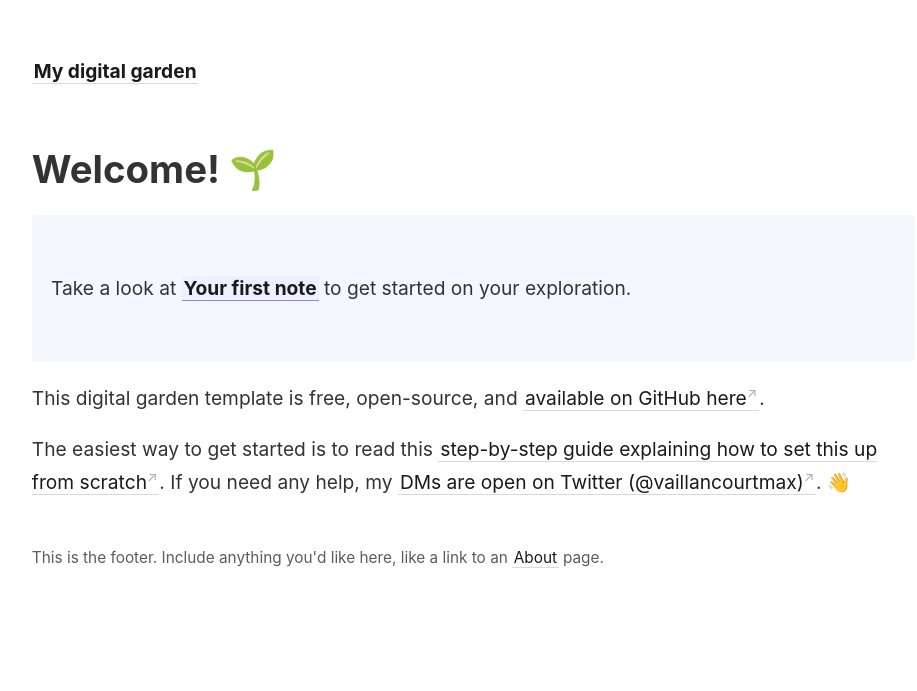
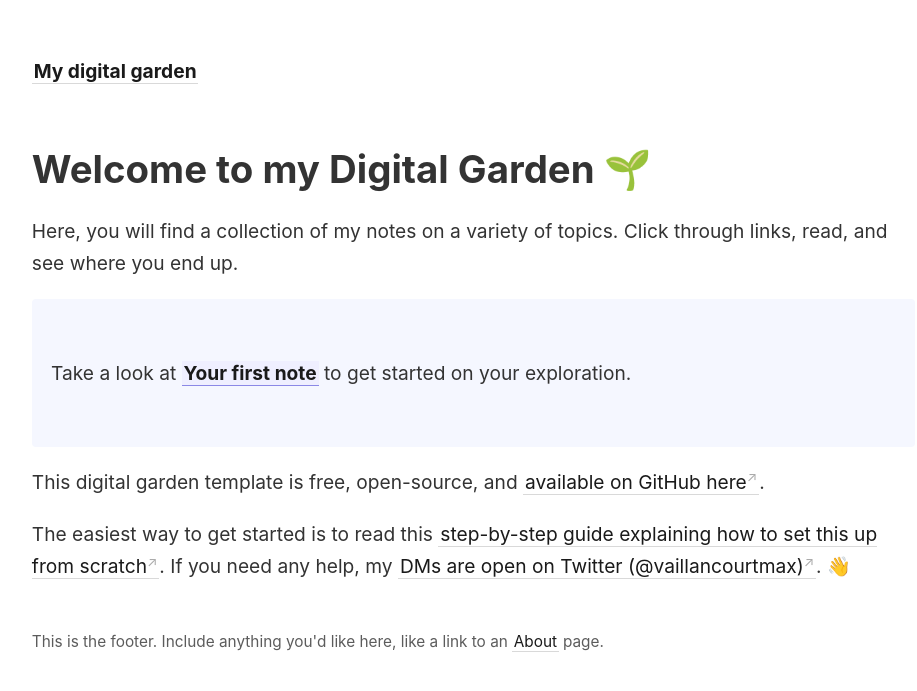
Before and after one commit to weswalla/digital-garden, a Jekyll site: the page built from _pages/index.md, in a window 1280 px wide. Shown: the top 691 px of the page, without its empty margins (45-962 px from the left). Built offline with Jekyll 4.4.1, drawn with Linux system fonts in a browser that asks for light colours.

```diff
--- a/_pages/index.md
+++ b/_pages/index.md
@@ -5,8 +5,8 @@ id: home
 permalink: /
 ---
 
-# Welcome! 🌱
-
+# Welcome to my Digital Garden 🌱
+Here, you will find a collection of my notes on a variety of topics. Click through links, read, and see where you end up.
 <p style="padding: 3em 1em; background: #f5f7ff; border-radius: 4px;">
   Take a look at <span style="font-weight: bold">[[Your first note]]</span> to get started on your exploration.
 </p>
```
Also changed, not shown: README.md (+4 -15 lines).
